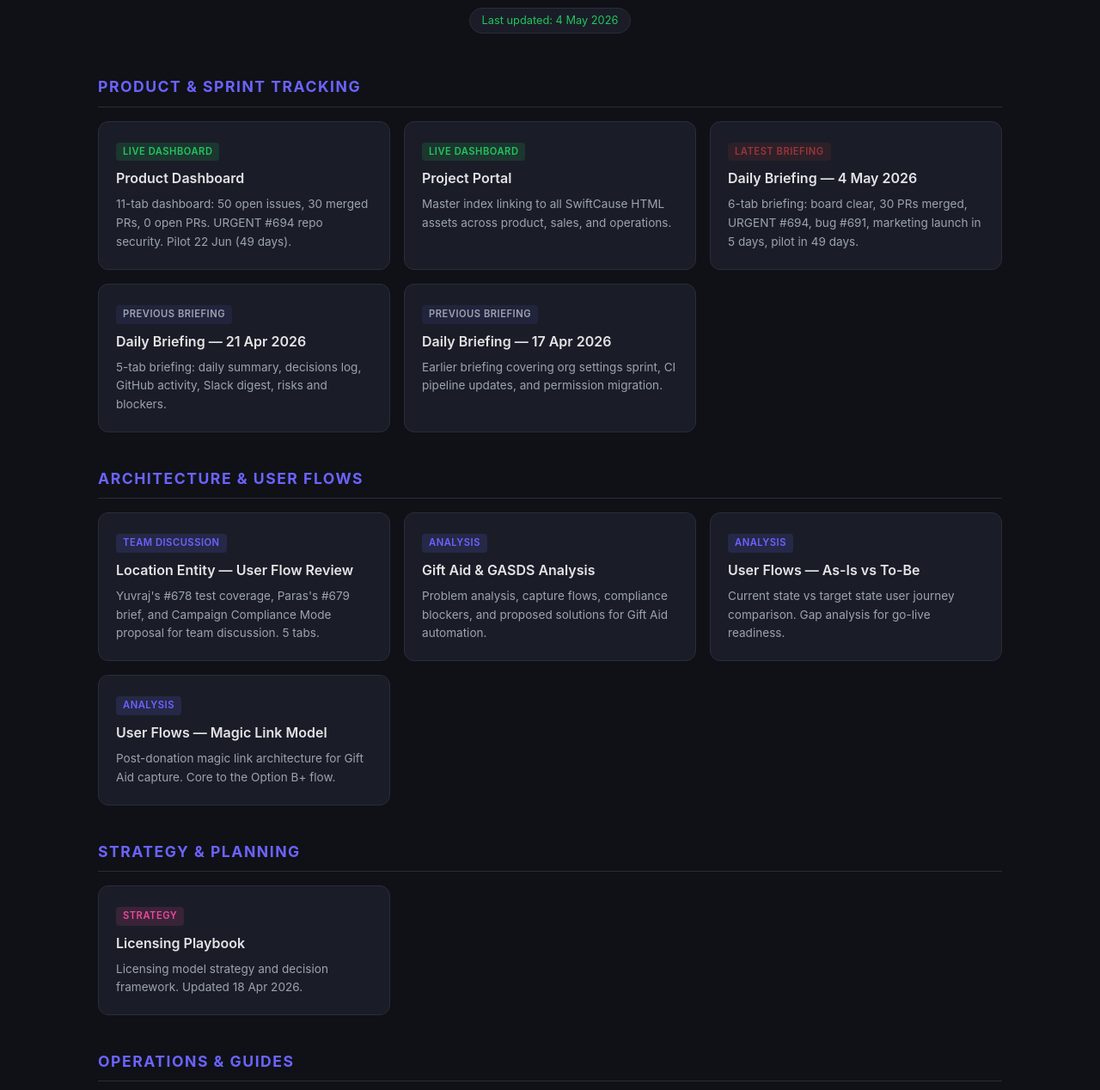
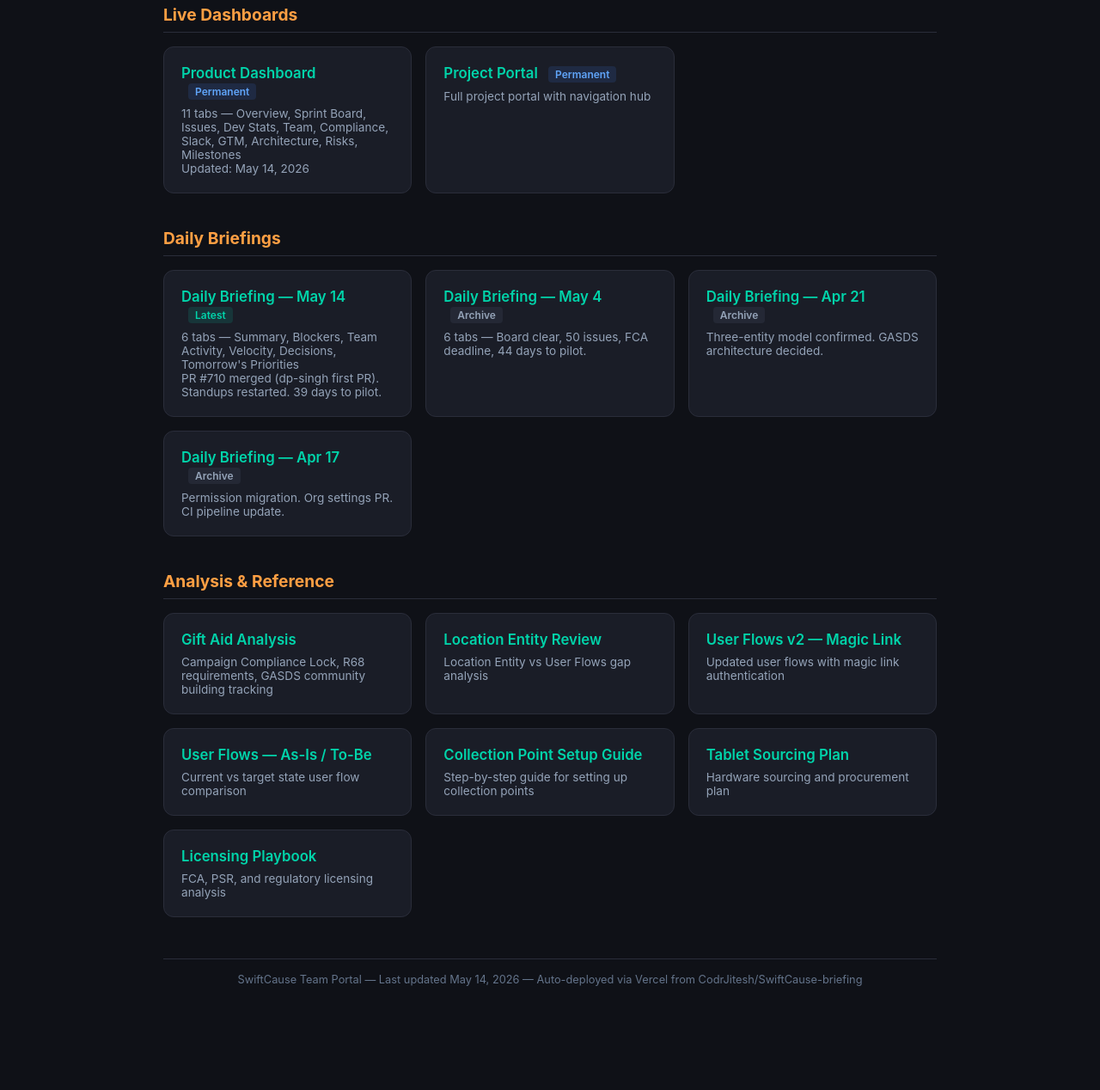
Before and after one commit to CodrJitesh/SwiftCause-briefing, a plain HTML site: page index.html in a window 1280 px wide. Shown: the part 125-1393 px from the top of the page at 86% size. After the commit the page ends 1304 px from the top, so only its background shows below. Drawn offline with Linux system fonts and the light colour scheme.

Commit message:
Update index.html — May 14 briefing as latest

```diff
--- a/index.html
+++ b/index.html
@@ -3,124 +3,106 @@
 <head>
 <meta charset="UTF-8">
 <meta name="viewport" content="width=device-width, initial-scale=1.0">
-<title>SwiftCause — Team Hub</title>
+<title>SwiftCause — Team Portal</title>
 <style>
-  :root{--bg:#0f1117;--card:#1a1d27;--card-hover:#22263a;--accent:#6c63ff;--accent-glow:rgba(108,99,255,.25);--green:#22c55e;--amber:#f59e0b;--red:#ef4444;--text:#e4e4e7;--muted:#9ca3af;--border:#2a2d3a}
-  *{margin:0;padding:0;box-sizing:border-box}
-  body{background:var(--bg);color:var(--text);font-family:-apple-system,BlinkMacSystemFont,'Segoe UI',Roboto,sans-serif;line-height:1.6}
-  .container{max-width:1100px;margin:0 auto;padding:2rem 1.5rem}
-  header{text-align:center;margin-bottom:3rem}
-  header h1{font-size:2.2rem;font-weight:700;background:linear-gradient(135deg,#6c63ff,#22c55e);-webkit-background-clip:text;-webkit-text-fill-color:transparent;margin-bottom:.5rem}
-  header p{color:var(--muted);font-size:1rem}
-  .updated{display:inline-block;background:var(--card);border:1px solid var(--border);border-radius:20px;padding:4px 14px;font-size:.8rem;color:var(--green);margin-top:.75rem}
-  .section{margin-bottom:2.5rem}
-  .section h2{font-size:1.1rem;text-transform:uppercase;letter-spacing:1.5px;color:var(--accent);margin-bottom:1rem;padding-bottom:.5rem;border-bottom:1px solid var(--border)}
-  .grid{display:grid;grid-template-columns:repeat(auto-fill,minmax(320px,1fr));gap:1rem}
-  .card{background:var(--card);border:1px solid var(--border);border-radius:12px;padding:1.25rem;text-decoration:none;color:var(--text);transition:all .2s ease;position:relative;overflow:hidden}
-  .card:hover{background:var(--card-hover);border-color:var(--accent);box-shadow:0 0 20px var(--accent-glow);transform:translateY(-2px)}
-  .card h3{font-size:1rem;font-weight:600;margin-bottom:.4rem}
-  .card p{font-size:.85rem;color:var(--muted)}
-  .badge{display:inline-block;font-size:.7rem;font-weight:600;padding:2px 8px;border-radius:4px;margin-bottom:.5rem;text-transform:uppercase;letter-spacing:.5px}
-  .badge-live{background:rgba(34,197,94,.15);color:var(--green)}
-  .badge-analysis{background:rgba(108,99,255,.15);color:var(--accent)}
-  .badge-guide{background:rgba(245,158,11,.15);color:var(--amber)}
-  .badge-strategy{background:rgba(236,72,153,.15);color:#ec4899}
-  .badge-new{background:rgba(239,68,68,.15);color:var(--red);animation:pulse 2s infinite}
-  .badge-briefing{background:rgba(108,99,255,.1);color:var(--muted)}
-  @keyframes pulse{0%,100%{opacity:1}50%{opacity:.6}}
-  footer{text-align:center;margin-top:3rem;padding-top:1.5rem;border-top:1px solid var(--border);color:var(--muted);font-size:.8rem}
+  * { margin: 0; padding: 0; box-sizing: border-box; }
+  body { font-family: -apple-system, BlinkMacSystemFont, 'Segoe UI', Roboto, sans-serif; background: #0f1117; color: #e2e8f0; min-height: 100vh; padding: 2rem; }
+  .container { max-width: 900px; margin: 0 auto; }
+  h1 { font-size: 2rem; margin-bottom: 0.5rem; color: #00d4aa; }
+  .subtitle { color: #94a3b8; margin-bottom: 2rem; font-size: 0.95rem; }
+  .section { margin-bottom: 2.5rem; }
+  .section h2 { font-size: 1.2rem; color: #ff9f43; margin-bottom: 1rem; border-bottom: 1px solid #2a2d3a; padding-bottom: 0.5rem; }
+  .card-grid { display: grid; grid-template-columns: repeat(auto-fill, minmax(280px, 1fr)); gap: 1rem; }
+  .card { background: #1a1d27; border: 1px solid #2a2d3a; border-radius: 12px; padding: 1.25rem; transition: border-color 0.2s, transform 0.2s; }
+  .card:hover { border-color: #00d4aa; transform: translateY(-2px); }
+  .card a { color: #00d4aa; text-decoration: none; font-weight: 600; font-size: 1.05rem; display: block; margin-bottom: 0.5rem; }
+  .card a:hover { text-decoration: underline; }
+  .card .meta { color: #94a3b8; font-size: 0.85rem; }
+  .badge { display: inline-block; padding: 2px 8px; border-radius: 4px; font-size: 0.75rem; font-weight: 600; margin-left: 0.5rem; }
+  .badge-latest { background: #00d4aa22; color: #00d4aa; }
+  .badge-permanent { background: #3b82f622; color: #60a5fa; }
+  .badge-archive { background: #64748b22; color: #94a3b8; }
+  .footer { margin-top: 3rem; padding-top: 1rem; border-top: 1px solid #2a2d3a; color: #64748b; font-size: 0.8rem; text-align: center; }
 </style>
 </head>
 <body>
 <div class="container">
-  <header>
-    <h1>SwiftCause Team Hub</h1>
-    <p>Product, architecture &amp; operations reports for the dev team</p>
-    <span class="updated">Last updated: 4 May 2026</span>
-  </header>
+  <h1>SwiftCause Team Portal</h1>
+  <p class="subtitle">Reports, dashboards, and briefings for the SwiftCause team — auto-deployed via Vercel</p>
+
   <div class="section">
-    <h2>Product &amp; Sprint Tracking</h2>
-    <div class="grid">
-      <a class="card" href="SwiftCause-Product-Dashboard.html">
-        <span class="badge badge-live">Live Dashboard</span>
-        <h3>Product Dashboard</h3>
-        <p>11-tab dashboard: 50 open issues, 30 merged PRs, 0 open PRs. URGENT #694 repo security. Pilot 22 Jun (49 days).</p>
-      </a>
-      <a class="card" href="SwiftCause_Project_Portal.html">
-        <span class="badge badge-live">Live Dashboard</span>
-        <h3>Project Portal</h3>
-        <p>Master index linking to all SwiftCause HTML assets across product, sales, and operations.</p>
-      </a>
-      <a class="card" href="SwiftCause_Daily_Briefing_2026-05-04.html">
-        <span class="badge badge-new">Latest Briefing</span>
-        <h3>Daily Briefing — 4 May 2026</h3>
-        <p>6-tab briefing: board clear, 30 PRs merged, URGENT #694, bug #691, marketing launch in 5 days, pilot in 49 days.</p>
-      </a>
-      <a class="card" href="SwiftCause_Daily_Briefing_2026-04-21.html">
-        <span class="badge badge-briefing">Previous Briefing</span>
-        <h3>Daily Briefing — 21 Apr 2026</h3>
-        <p>5-tab briefing: daily summary, decisions log, GitHub activity, Slack digest, risks and blockers.</p>
-      </a>
-      <a class="card" href="SwiftCause_Daily_Briefing_2026-04-17.html">
-        <span class="badge badge-briefing">Previous Briefing</span>
-        <h3>Daily Briefing — 17 Apr 2026</h3>
-        <p>Earlier briefing covering org settings sprint, CI pipeline updates, and permission migration.</p>
-      </a>
+    <h2>Live Dashboards</h2>
+    <div class="card-grid">
+      <div class="card">
+        <a href="SwiftCause-Product-Dashboard.html">Product Dashboard <span class="badge badge-permanent">Permanent</span></a>
+        <div class="meta">11 tabs — Overview, Sprint Board, Issues, Dev Stats, Team, Compliance, Slack, GTM, Architecture, Risks, Milestones<br>Updated: May 14, 2026</div>
+      </div>
+      <div class="card">
+        <a href="SwiftCause_Project_Portal.html">Project Portal <span class="badge badge-permanent">Permanent</span></a>
+        <div class="meta">Full project portal with navigation hub</div>
+      </div>
     </div>
   </div>
+
   <div class="section">
-    <h2>Architecture &amp; User Flows</h2>
-    <div class="grid">
-      <a class="card" href="SwiftCause_LocationEntity_vs_UserFlows_Review.html">
-        <span class="badge badge-analysis">Team Discussion</span>
-        <h3>Location Entity — User Flow Review</h3>
-        <p>Yuvraj's #678 test coverage, Paras's #679 brief, and Campaign Compliance Mode proposal for team discussion. 5 tabs.</p>
-      </a>
-      <a class="card" href="SwiftCause_GiftAid_Analysis_2026-04-13.html">
-        <span class="badge badge-analysis">Analysis</span>
-        <h3>Gift Aid &amp; GASDS Analysis</h3>
-        <p>Problem analysis, capture flows, compliance blockers, and proposed solutions for Gift Aid automation.</p>
-      </a>
-      <a class="card" href="SwiftCause_UserFlows_AsIs_ToBe.html">
-        <span class="badge badge-analysis">Analysis</span>
-        <h3>User Flows — As-Is vs To-Be</h3>
-        <p>Current state vs target state user journey comparison. Gap analysis for go-live readiness.</p>
-      </a>
-      <a class="card" href="SwiftCause_UserFlows_v2_MagicLink.html">
-        <span class="badge badge-analysis">Analysis</span>
-        <h3>User Flows — Magic Link Model</h3>
-        <p>Post-donation magic link architecture for Gift Aid capture. Core to the Option B+ flow.</p>
-      </a>
+    <h2>Daily Briefings</h2>
+    <div class="card-grid">
+      <div class="card">
+        <a href="SwiftCause_Daily_Briefing_2026-05-14.html">Daily Briefing — May 14 <span class="badge badge-latest">Latest</span></a>
+        <div class="meta">6 tabs — Summary, Blockers, Team Activity, Velocity, Decisions, Tomorrow's Priorities<br>PR #710 merged (dp-singh first PR). Standups restarted. 39 days to pilot.</div>
+      </div>
+      <div class="card">
+        <a href="SwiftCause_Daily_Briefing_2026-05-04.html">Daily Briefing — May 4 <span class="badge badge-archive">Archive</span></a>
+        <div class="meta">6 tabs — Board clear, 50 issues, FCA deadline, 44 days to pilot.</div>
+      </div>
+      <div class="card">
+        <a href="SwiftCause_Daily_Briefing_2026-04-21.html">Daily Briefing — Apr 21 <span class="badge badge-archive">Archive</span></a>
+        <div class="meta">Three-entity model confirmed. GASDS architecture decided.</div>
+      </div>
+      <div class="card">
+        <a href="SwiftCause_Daily_Briefing_2026-04-17.html">Daily Briefing — Apr 17 <span class="badge badge-archive">Archive</span></a>
+        <div class="meta">Permission migration. Org settings PR. CI pipeline update.</div>
+      </div>
     </div>
   </div>
+
   <div class="section">
-    <h2>Strategy &amp; Planning</h2>
-    <div class="grid">
-      <a class="card" href="licensing_playbook_2026-04-18.html">
-        <span class="badge badge-strategy">Strategy</span>
-        <h3>Licensing Playbook</h3>
-        <p>Licensing model strategy and decision framework. Updated 18 Apr 2026.</p>
-      </a>
+    <h2>Analysis & Reference</h2>
+    <div class="card-grid">
+      <div class="card">
+        <a href="SwiftCause_GiftAid_Analysis_2026-04-13.html">Gift Aid Analysis</a>
+        <div class="meta">Campaign Compliance Lock, R68 requirements, GASDS community building tracking</div>
+      </div>
+      <div class="card">
+        <a href="SwiftCause_LocationEntity_vs_UserFlows_Review.html">Location Entity Review</a>
+        <div class="meta">Location Entity vs User Flows gap analysis</div>
+      </div>
+      <div class="card">
+        <a href="SwiftCause_UserFlows_v2_MagicLink.html">User Flows v2 — Magic Link</a>
+        <div class="meta">Updated user flows with magic link authentication</div>
+      </div>
+      <div class="card">
+        <a href="SwiftCause_UserFlows_AsIs_ToBe.html">User Flows — As-Is / To-Be</a>
+        <div class="meta">Current vs target state user flow comparison</div>
+      </div>
+      <div class="card">
+        <a href="SwiftCause_Collection_Point_Setup_Guide.html">Collection Point Setup Guide</a>
+        <div class="meta">Step-by-step guide for setting up collection points</div>
+      </div>
+      <div class="card">
+        <a href="SwiftCause_Tablet_Sourcing_Plan.html">Tablet Sourcing Plan</a>
+        <div class="meta">Hardware sourcing and procurement plan</div>
+      </div>
+      <div class="card">
+        <a href="licensing_playbook_2026-04-18.html">Licensing Playbook</a>
+        <div class="meta">FCA, PSR, and regulatory licensing analysis</div>
+      </div>
     </div>
   </div>
-  <div class="section">
-    <h2>Operations &amp; Guides</h2>
-    <div class="grid">
-      <a class="card" href="SwiftCause_Tablet_Sourcing_Plan.html">
-        <span class="badge badge-guide">Guide</span>
-        <h3>Tablet Sourcing Plan</h3>
-        <p>Ruggedised tablet and floor stand sourcing — specs, suppliers, pricing for collection point hardware.</p>
-      </a>
-      <a class="card" href="SwiftCause_Collection_Point_Setup_Guide.html">
-        <span class="badge badge-guide">Guide</span>
-        <h3>Collection Point Setup Guide</h3>
-        <p>Customer-facing guide for setting up a SwiftCause collection point at a venue.</p>
-      </a>
-    </div>
+
+  <div class="footer">
+    SwiftCause Team Portal — Last updated May 14, 2026 — Auto-deployed via Vercel from CodrJitesh/SwiftCause-briefing
   </div>
-  <footer>
-    SwiftCause — Auto-deployed from <a href="https://github.com/CodrJitesh/SwiftCause-briefing" style="color:var(--accent);text-decoration:none;">GitHub</a> via Vercel
-  </footer>
 </div>
 </body>
 </html>
```
